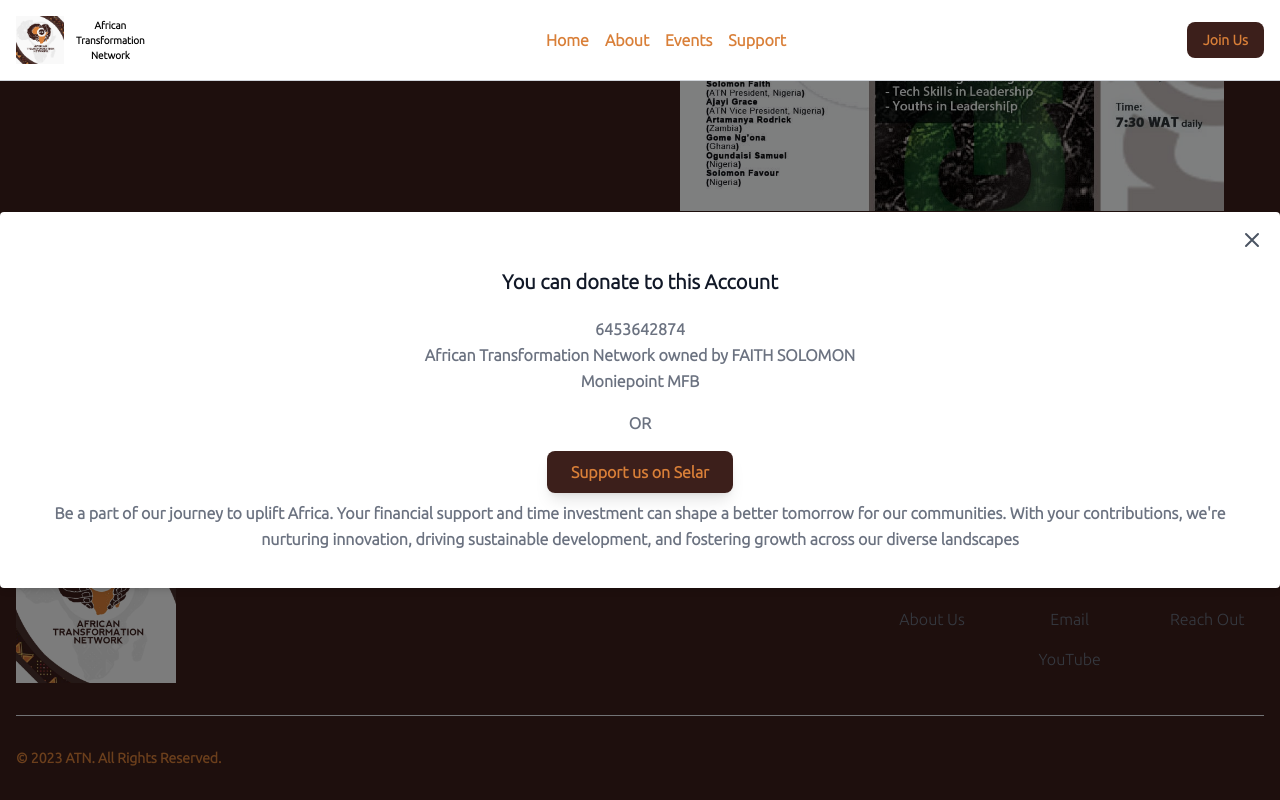
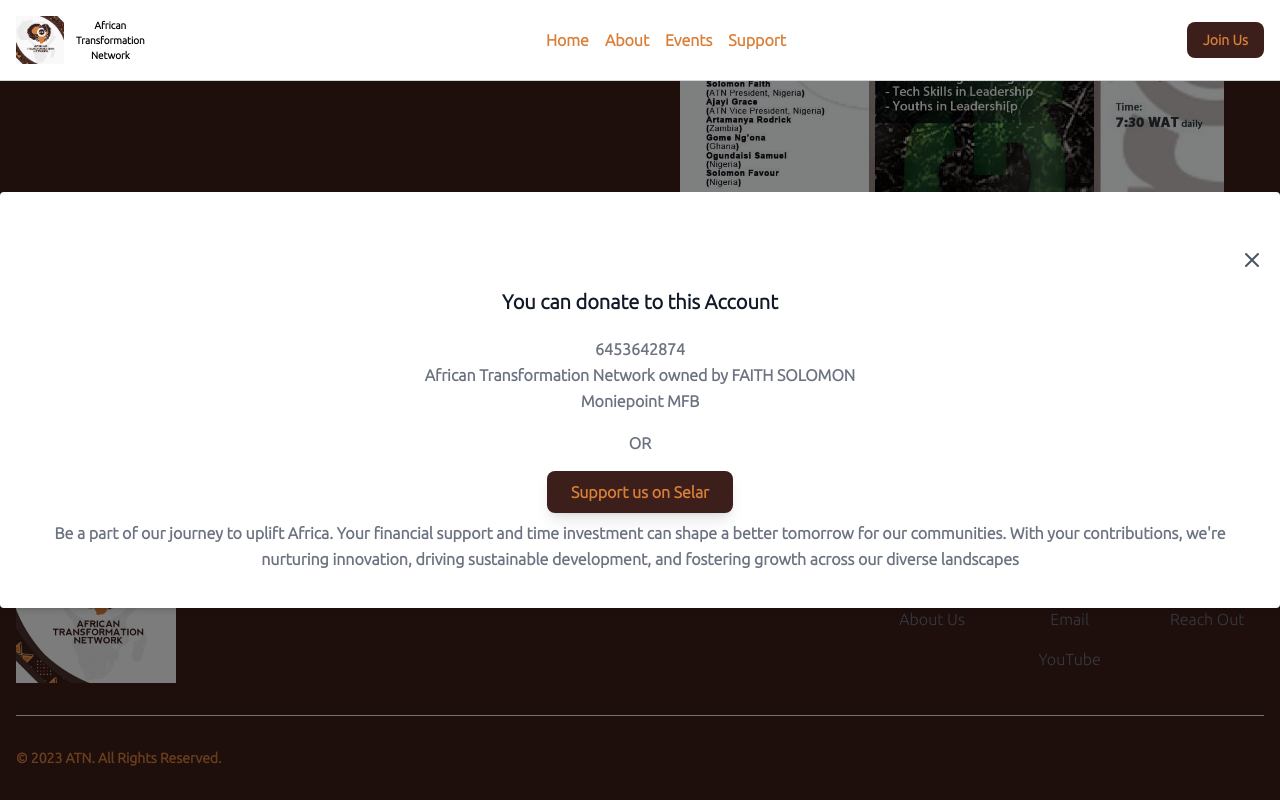
Before and after one commit to Fave7903/african-trans, a React (Create React App) app in the folder faith-africa/: page / in a window 1280 px wide. Both pictures are taken after a click on the button "Click Here". Shown: the part 4482-5282 px from the top of the page. Built offline with nearby package versions, Linux system fonts and the light colour scheme.

Commit message:
close modal button

```diff
--- a/faith-africa/src/components/Contact.js
+++ b/faith-africa/src/components/Contact.js
@@ -21,7 +21,7 @@
 <button onClick={openModal} className="w-full md:w-5/6 lg:w-2/3 xl:w-1/2 bg-[#3c1f1b] text-[#d97f38] font-bold py-3 px-6 rounded-lg shadow-lg">
   Click Here
 </button>
-<div>
+<div >
       <Modal isOpen={isModalOpen} onClose={closeModal}>
                 <h3 className="text-xl font-semibold text-gray-900">
                     You can donate to this Account
--- a/faith-africa/src/components/Modal.js
+++ b/faith-africa/src/components/Modal.js
@@ -11,7 +11,7 @@
               <div className="flex justify-end">
                 <button
                   onClick={onClose}
-                  className="text-gray-600 hover:text-gray-800 focus:outline-none"
+                  className="text-gray-600 hover:text-gray-800 focus:outline-none mt-10"
                 >
                   <svg
                     className="h-6 w-6"
```
